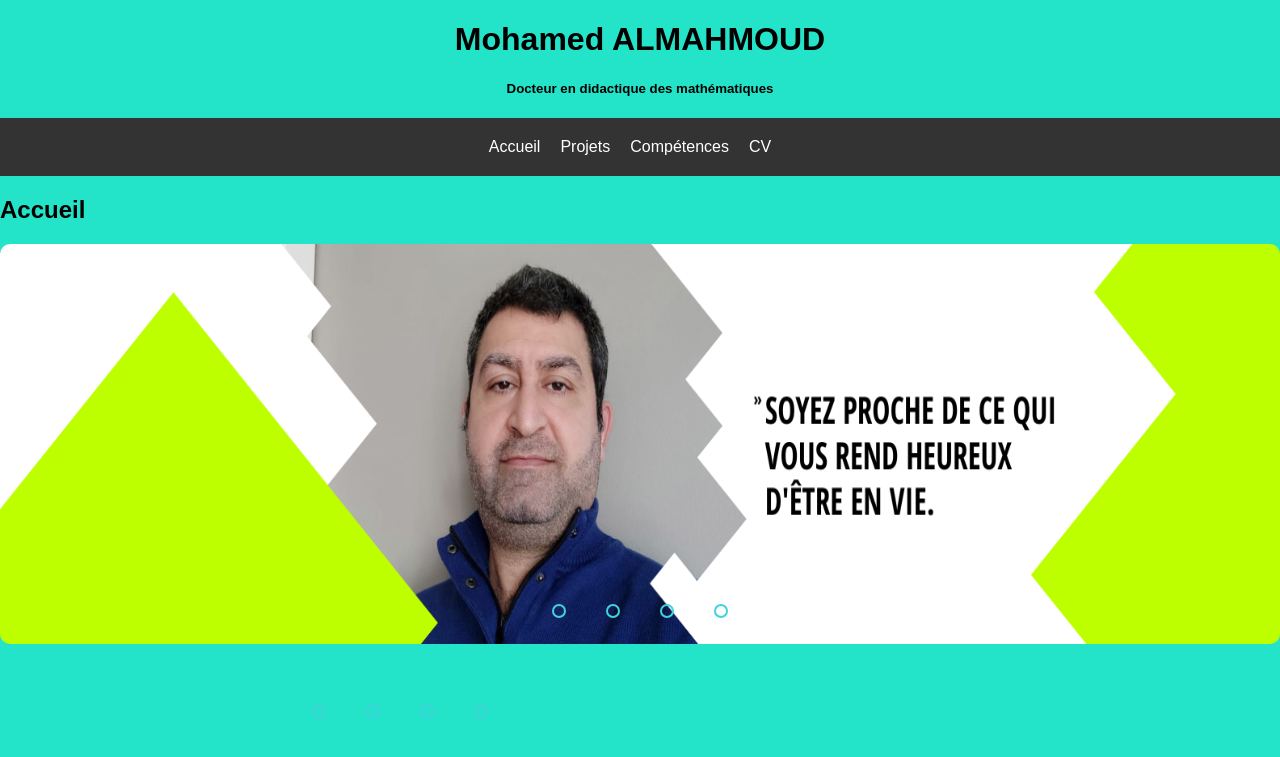
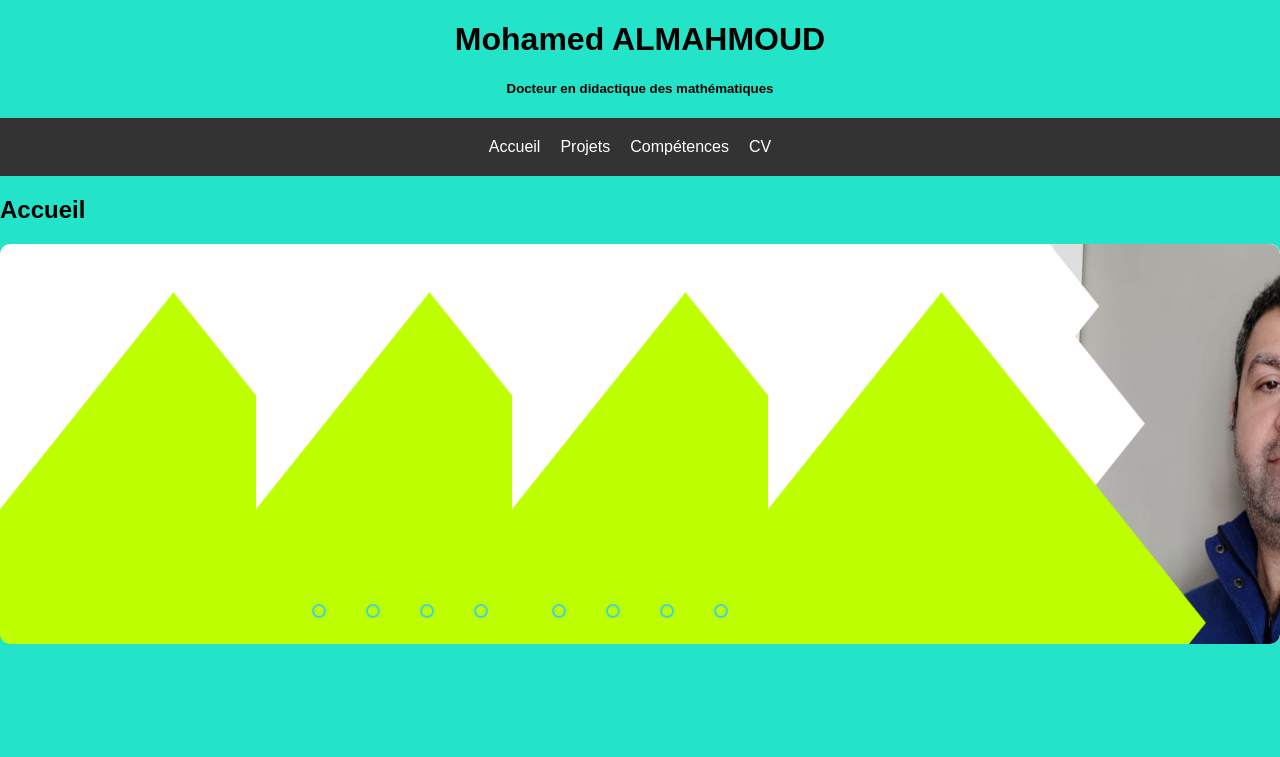
Before and after one commit to MohamedALMAHMOUD/portfolio, a PHP site: page / in a window 1280 px wide. Shown: the top 757 px of the page. Run offline with PHP 8.4, Linux system fonts and the light colour scheme.

Commit message:
width slid

```diff
--- a/style.css
+++ b/style.css
@@ -4,7 +4,7 @@
 body {
   font-family: Arial, sans-serif;
   margin: 0;
-  padding: 0;
+  padding: 20;
 
   background: #23E3C9;
 }
@@ -48,8 +48,8 @@ nav ul li a {
 }
 
 .slides{
-  width: 500%;
-  height: 500px;
+  width: 1280px;
+  height: 400px;
   display: flex;
 }
 
```
